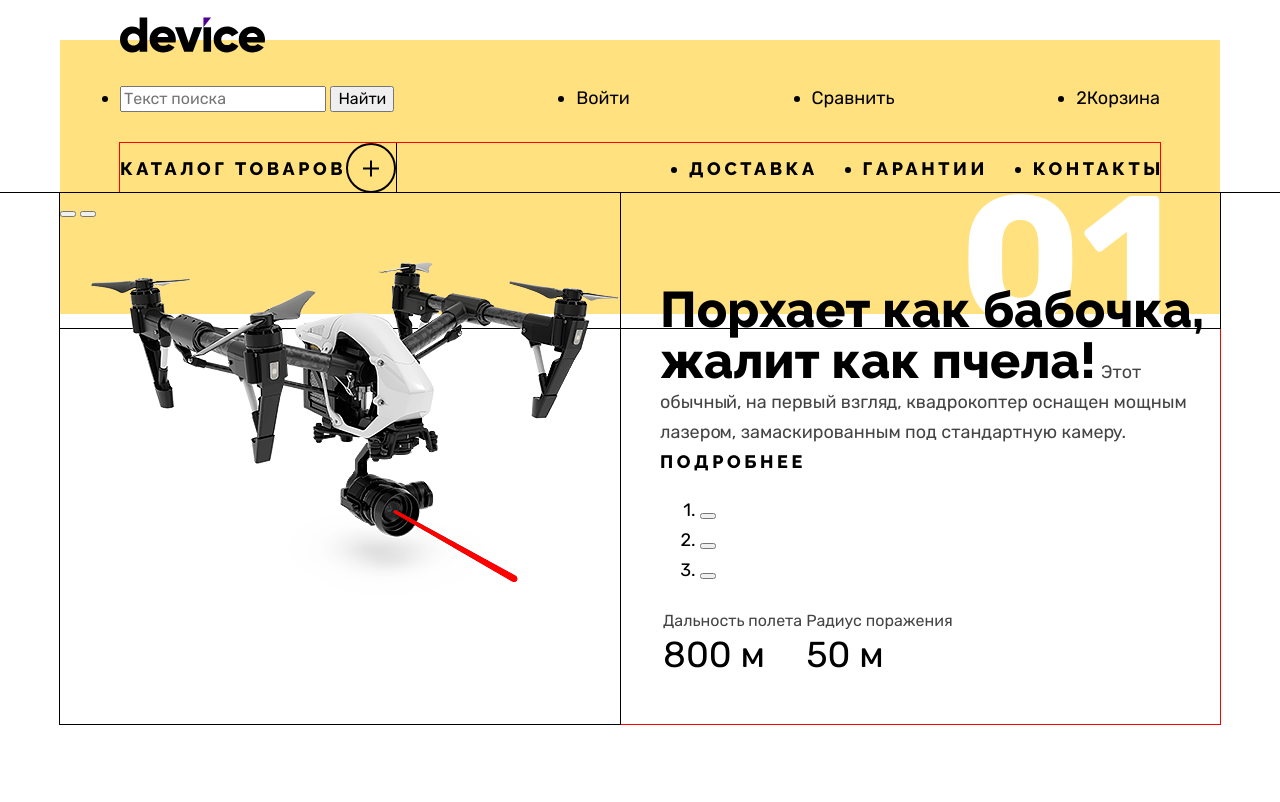
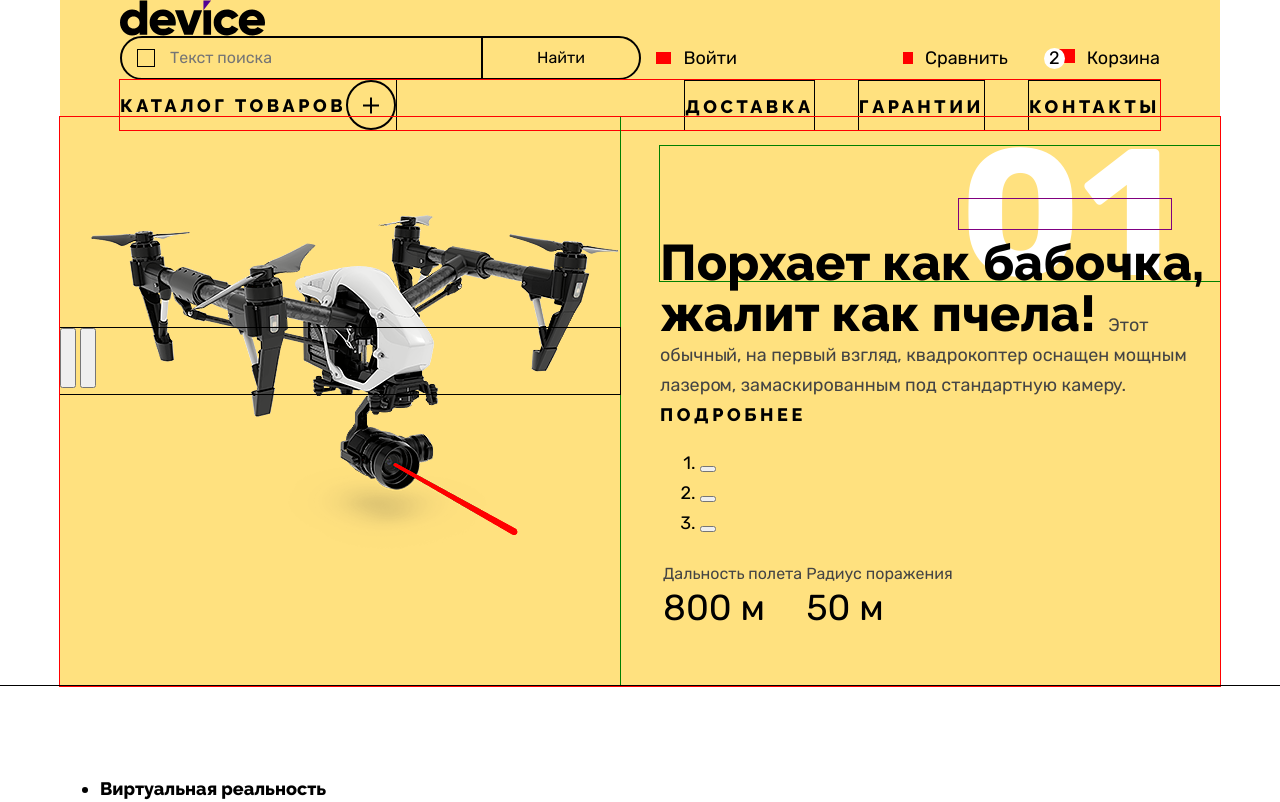
Before and after one commit to DzhelilovBA/device-learning, a plain HTML site: page device/index.html in a window 1280 px wide. Shown: the top 802 px of the page. Drawn offline with Linux system fonts and the light colour scheme.

Commit message:
работа с микроразметкой на флексе

```diff
--- a/device/index.html
+++ b/device/index.html
@@ -12,26 +12,30 @@
         <nav class="navigation">
           <ul class="navigation-user-list">
             <li class="navigation-user-item">
-              <form action="" method="get">
+              <form action="" method="get" class="search-form">
                   <label for="search" class="visually-hidden">Поиск</label>
+                  <div class="search-container">
                     <span class="search-icon"></span>
                     <input type="search" placeholder="Текст поиска" id="search" name="search" class="search-field">
+                  </div>
                   <button type="submit" class="button search-button">Найти</button>
               </form>
             </li>
-            <li class="navigation-user-item">
-              <a href="#" class="navigation-link">
+            <li class="navigation-user-item navigation-user-enter">
+              <a href="#" class="navigation-user-link">
                 <span class="enter-icon"></span>Войти
               </a>
             </li>
-            <li class="navigation-user-item">
-              <a href="#" class="navigation-link">
+            <li class="navigation-user-item navigation-user-compare-basket">
+              <a href="#" class="navigation-user-link">
                 <span class="compare-icon"></span>Сравнить
               </a>
-            </li>
-            <li class="navigation-user-item">
-              <a href="#" class="navigation-link">
-                <span class="basket-counter">2</span><span class="basket-icon"></span>Корзина
+              <a href="#" class="navigation-user-link">
+                <div class="basket-counter-container">
+                  <span class="basket-counter">2</span>
+                  <span class="basket-icon"></span>
+                </div>
+                Корзина
               </a>
             </li>
           </ul>
@@ -56,14 +60,12 @@
           </div>
         </nav>
       </div>
-    </header>
-    <div class="main-conteiner">
-      <main class="main-index">
-        <h1 class="visually-hidden">Магазин электроники Device</h1>
       <section class="slider">
         <h2 class="visually-hidden">Лучшие предложения</h2>
         <div class="slider-image-conteiner">
-            <img class="slider-image" src="images/slider-1.png" alt="Квадрокоптер с лазерным прицелом" width="560" heigth="531">
+          <img class="slider-image" src="images/slider-1.png" alt="Квадрокоптер с лазерным прицелом" width="560" heigth="560">
+        </div>
+        <div class="slider-button-container">
           <button class="slider-button slider-prev" type="button">
             <span class="visually-hidden">Предидущий слайд</span>
           </button>
@@ -75,8 +77,8 @@
           <span class="slider-information-number">01</span>
         </div>
         <div class="slider-information">
-            <span class="slider-information-title">Порхает как бабочка, жалит как пчела!</span>
-            <span class="slider-information-text">Этот обычный, на первый взгляд, квадрокоптер оснащен мощным лазером, замаскированным под стандартную камеру.</span>
+          <span class="slider-information-title">Порхает как бабочка, жалит как пчела! </span>
+          <span class="slider-information-text">Этот обычный, на первый взгляд, квадрокоптер оснащен мощным лазером, замаскированным под стандартную камеру.  </span>
 
           <div class="button-container">
             <div class="under-button-line"></div>
@@ -111,6 +113,10 @@
           </table>
         </div>
       </section>
+    </header>
+    <div class="main-conteiner">
+      <main class="main-index">
+        <h1 class="visually-hidden">Магазин электроники Device</h1>
         <section class="categories">
           <h2 class="visually-hidden">Категории товаров</h2>
           <nav class="categories-navigation">
--- a/device/styles/style.css
+++ b/device/styles/style.css
@@ -71,13 +71,114 @@ body {
 /* header */
 .page-header {
   background: #FFE17F;
-  background: linear-gradient(180deg, #ffffff 27px, #FFE17F 27px);
 }
 
 .search-field, .search-button {
   font-family: "Rubik";
   font-size: 16px;
   line-height: 20px;
+}
+
+.search-form {
+  display: flex;
+  align-items: center;
+  border-radius: 50px;
+}
+
+.search-container {
+  min-width: 359px;
+  border: 2px solid #000;
+  border-radius: 50px 0px 0px 50px;
+  margin-right: -2px;
+  display: flex;
+  align-items: center;
+}
+
+.search-icon {
+  width: 16px;
+  height: 16px;
+  outline: 1px solid black;
+  margin: 0 16px;
+}
+
+.search-field {
+  padding: 10px 0;
+  border: none;
+  background: #FFE17F;
+  flex-grow: 1;
+}
+
+.search-button {
+display: flex;
+width: 160px;
+padding: 10px;
+justify-content: center;
+align-items: center;
+flex-shrink: 0;
+background: #FFE17F;
+border-radius: 0px 50px 50px 0px;
+border: 2px solid #000;
+}
+
+.enter-icon {
+  width: 15px;
+  height: 12px;
+  background: red;
+}
+
+.compare-icon {
+  width: 10px;
+  height: 12px;
+  background: red;
+}
+
+.navigation-user-item {
+  display: flex;
+}
+
+.navigation-user-link {
+  text-decoration: none;
+  color: #000000;
+  display: flex;
+  align-items: center;
+  gap: 12px;
+}
+
+.navigation-user-enter {
+  min-width: 231px;
+}
+
+.navigation-user-compare-basket {
+  min-width: 240px;
+  display: flex;
+  align-items: center;
+  gap: 36px;
+}
+
+.basket-counter-container{
+  display: flex;
+  align-items: center;
+}
+
+.basket-counter {
+  width: 21px;
+  height: 21px;
+  display: flex;
+  justify-content: center;
+  align-items: center;
+  flex-shrink: 0;
+  background: #ffffff;
+  border-radius: 50%;
+  margin-right: -6px;
+  z-index: 1;
+}
+
+.basket-icon {
+  width: 16px;
+  height: 14px;
+  background: red;
+  align-self: flex-start;
+  margin-top: 1.5px;
 }
 
 .navigation-list {
@@ -87,11 +188,16 @@ body {
   line-height: 21px;
   letter-spacing: 0.2em;
   text-transform: uppercase;
+  list-style-type: none;
 }
 
 .navigation-link {
   text-decoration: none;
   color: #000000;
+  outline: 1px solid black;
+  display: inline-block;
+  padding-top: 15px;
+  padding-bottom: 13px;
 }
 
 .link-exit {
@@ -107,7 +213,6 @@ body {
 .page-header {
   width: 1160px;
   margin: 0 auto;
-  margin-top: 13px;
 }
 
 .page-header-container {
@@ -119,24 +224,22 @@ body {
 
 .header-logo {
   margin-right: auto;
-  margin-top: 4px;
 }
 
 .navigation {
   display: flex;
-  flex-wrap: wrap;
+  flex-direction: column;
 }
 
 .navigation-user-list {
   margin: 0 auto;
-  margin-top: 30px;
   padding: 0;
   width: 1040px;
   display: flex;
-  flex-direction: row;
+  flex-wrap: wrap;
   justify-content: space-between;
   align-items: center;
-
+  list-style-type: none;
 }
 
 .catalog-navigation-link {
@@ -149,9 +252,9 @@ body {
   color: #000000;
   text-transform: uppercase;
   outline: 1px solid black;
-  margin: auto 0;
   display: flex;
   align-items: center;
+  flex-shrink: 0;
 }
 
 .catalog-button {
@@ -165,23 +268,18 @@ body {
 .navigation-conteiner {
   outline: 1px solid red;
   display: flex;
+  justify-content: space-between;
   align-items: center;
   margin: 0 auto;
-  margin-top: 30px;
   width: 1040px;
 }
 
 .navigation-list {
-  width: 471px;
-  display: flex;
   padding: 0;
   margin: 0;
-  margin-left: auto;
   display: flex;
-  flex-direction: row;
-  align-items: flex-start;
-  padding: 0px;
-  gap: 45px;
+  flex-wrap: wrap;
+  column-gap: 45px;
 }
 /* main */
 
@@ -203,35 +301,35 @@ body {
   width: 1160px;
   outline: 1px solid red;
   display: grid;
-  grid-template-columns: 560px 560px;
-  grid-template-rows: 92px 43px 358px 38px;
+  grid-template-columns: 1fr 1fr;
   column-gap: 40px;
+  grid-template-rows: 29px 92px 43px 47px repeat(3 , auto);
+  margin-top: -13px;
 }
 
 .slider-image-conteiner {
-  grid-column: 1 / 2;
-  grid-row: 1 / -1;
-  outline: 1px solid black;
-  z-index: 1;
-  position: relative;
+  outline: 1px solid green;
+  grid-area: 1/1/-1/2;
 }
 
-.slider-image {
-  overflow: hidden;
-  /* margin-bottom: 29px; */
-  position: absolute;
-  top: -29px;
+.slider-button-container {
+  grid-area: 5/1/6/2;
+  outline: 1px solid black;
+}
+
+.slider-button {
+  height: 60px;
 }
 
 .slider-information-number-container {
   background: #FFE17F;
-  grid-column: 1 / -1;
-  grid-row: 1 / 3 ;
-  z-index: 0;
-  outline: 1px solid black;
+  outline: 1px solid blue;
+  grid-area: 2/2/4/3;
+  /* height: 135px; */
   display: flex;
   align-items: center;
-  background: linear-gradient(180deg, #FFE17F 90%, #ffffff 10%);
+  text-align: right;
+  outline: 1px solid green;
 }
 
 .slider-information-number {
@@ -243,12 +341,11 @@ body {
   color: #ffffff;
   margin-left: auto;
   margin-right: 49px;
+  outline: 1px solid purple;
 }
 
 .slider-information {
-  grid-column: 2 / 3;
-  grid-row: 2 / -2;
-  z-index: 1;
+  grid-area: 3/2/7/3;
 }
 
 .slider-information-title {
@@ -549,7 +646,42 @@ body {
   color: #ffffff;
 }
 
+/* main-catalog */
+.main-catalog {
+  flex-grow: 1;
+  display: flex;
+  flex-direction: column;
+}
+
 /* catalog-header */
+.catalog-header {
+  width: 1160px;
+  margin: 0 auto;
+  display: flex;
+}
+
+.catalog-header-container {
+  width: 1040px;
+  margin: 35px auto;
+  display: flex;
+  flex-direction: column;
+  justify-content: space-between;
+  outline: 1px solid black;
+}
+
+.catalog-header-title {
+  margin: 0;
+  padding: 0;
+  margin-right: auto;
+}
+
+.breadcrumbs {
+  padding: 0;
+  margin: 0;
+  margin-right: auto;
+  display: flex;
+}
+
 .catalog-header-title {
   font-family: 'Raleway';
   font-weight: 800;
@@ -567,8 +699,26 @@ body {
 }
 
 /* filter */
+.catalog-products {
+  width: 100%;
+  display: flex;
+  background: #F0F0F0;
+}
+
+.catalog-product-container {
+  width: 1160px;
+  margin: 0 auto;
+  display: flex;
+}
+
 .filter-cantainer {
   background: #F0F0F0;
+  display: flex;
+  flex-direction: column;
+  align-items: flex-start;
+  padding: 0px 0px 0px 60px;
+  gap: 35px;
+  width: 320px;
 }
 
 .filter-title {
@@ -605,6 +755,14 @@ body {
   line-height: 19px;
 }
 
+.sorting-product-pagination-container {
+  display: flex;
+  flex-direction: column;
+  align-items: flex-start;
+  flex-grow: 1;
+  outline: 1px solid black;
+}
+
 /* sorting */
 .sorting-conteiner {
   background: #F0F0F0;
@@ -621,6 +779,13 @@ body {
 }
 
 /* product */
+.product-list {
+  background: #ffffff;
+  padding: 0;
+  margin: 0;
+  outline: 1px solid black;
+}
+
 .product-link {
   font-family: 'Rubik';
   font-weight: 700;
```
Also changed, not shown: device/catalog.html (+33 -18 lines), device/test.html (added, +47 -0 lines). Lines whose indentation alone changed are shown as unchanged.
